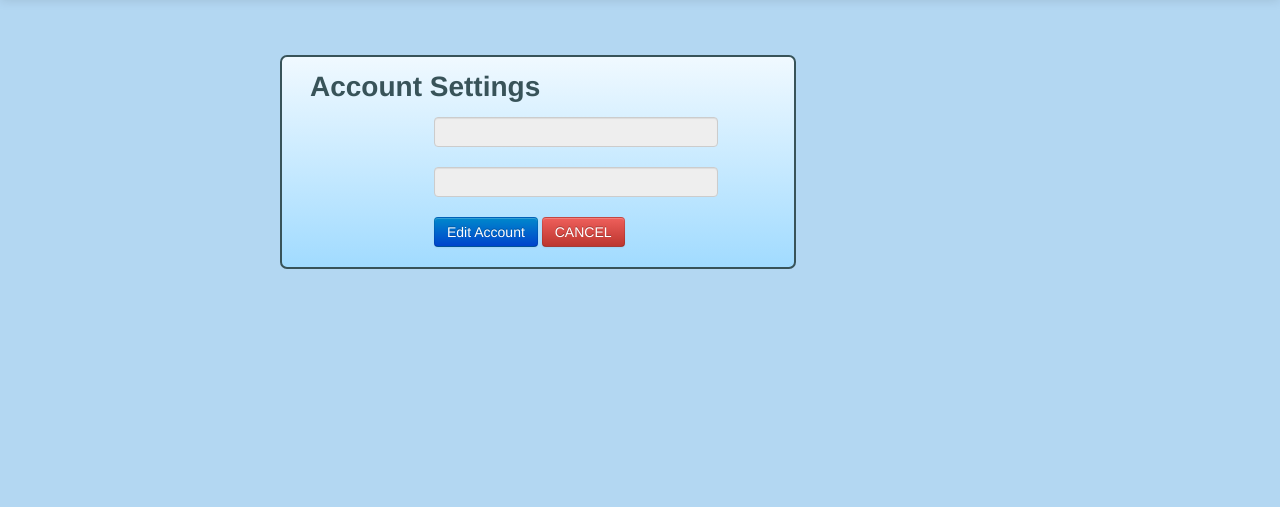
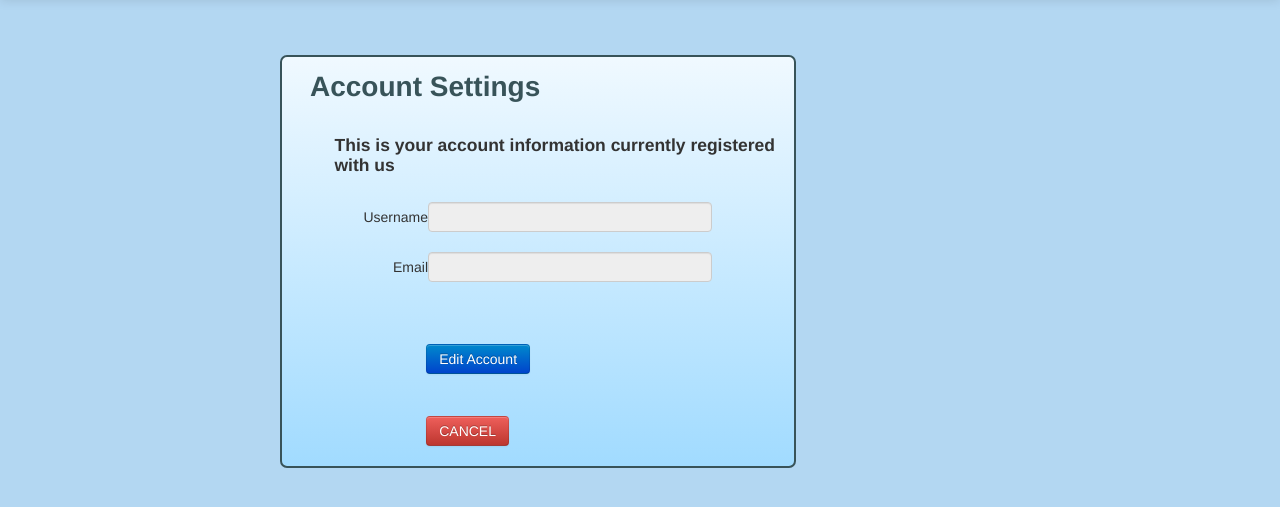
Before and after one commit to jarvisjardin/GYDUS, a CodeIgniter app: page /GYDUS/index.php/usercontroller/account_settings in a window 1280 px wide. Shown: the part 85-592 px from the top of the page. Run offline with CodeIgniter, Linux system fonts and the light colour scheme; some libraries are stand-ins or nearby versions.

Commit message:
Disabled fields for viewing account settings

```diff
--- a/application/views/accountSettingsView.php
+++ b/application/views/accountSettingsView.php
@@ -2,20 +2,25 @@
 
 <section class="accountSettingsView">
  <h1 class="gydus-login-headertxt">Account Settings</h1>
+ <h4 class="currentAccinfo">This is your account information currently registered with us</h4>
 
 
 
 <form class="form-horizontal gydus-form-horizontal ">
             <section class="control-group">
-              <section class="controls">
-              <input class="gydus-login-email-input input-xlarge" id="disabledInput" type="text" placeholder="" disabled>
+              <section class="gydus-controls controls">
+                            <label class="control-label" for="inputEmail">Username</label>
+
+              <input class="gydus-login-email-input input-xlarge" id="disabledInput" type="text" placeholder="" disabled value="<?php echo $this->session->userdata('name');?>">
 <!--                 <input type="text" class="gydus-login-email-input" name="spot-name" id="spot-name" placeholder="name"> -->
               </section>
             </section>
 
              <section class="control-group">
               <section class="controls">
-              <input class="gydus-login-email-input input-xlarge" id="disabledInput" type="text" placeholder="" disabled>
+                                          <label class="control-label" for="inputEmail">Email</label>
+
+              <input class="gydus-login-email-input input-xlarge" id="disabledInput" type="text" placeholder="" disabled value="<?php echo $this->session->userdata('email');?>">
 	               </section>
             </section>
 
@@ -23,7 +28,9 @@
               <section class="controls">
 
                 <button  class="btn btn-primary" type="buton" class="btn">Edit Account</button>
+                <section class="acct-cancel">
                 <button  class="btn btn-danger" type="button" onClick="location='<?php echo base_url();?>index.php/mapController/'">CANCEL</button>
+                </section><!--end of acct-cancel-->
               </section>
             </section>
           </form>
--- a/webroot/css/style.css
+++ b/webroot/css/style.css
@@ -788,3 +788,20 @@ filter: progid:DXImageTransform.Microsoft.gradient( startColorstr='#f0f9ff', end
 	margin-left:20em;
 
 }
+.accountSettingsView form .controls{
+	margin-left:1em;
+}
+
+.accountSettingsView form .controls button{
+	margin-left:11.3em;
+	margin-top:3em;
+}
+.accountSettingsView form.acct-cancel{
+/* 	margin-left:2em; */
+}
+
+.currentAccinfo{
+	padding:1em;
+	margin-left: 2em;
+
+}
```
